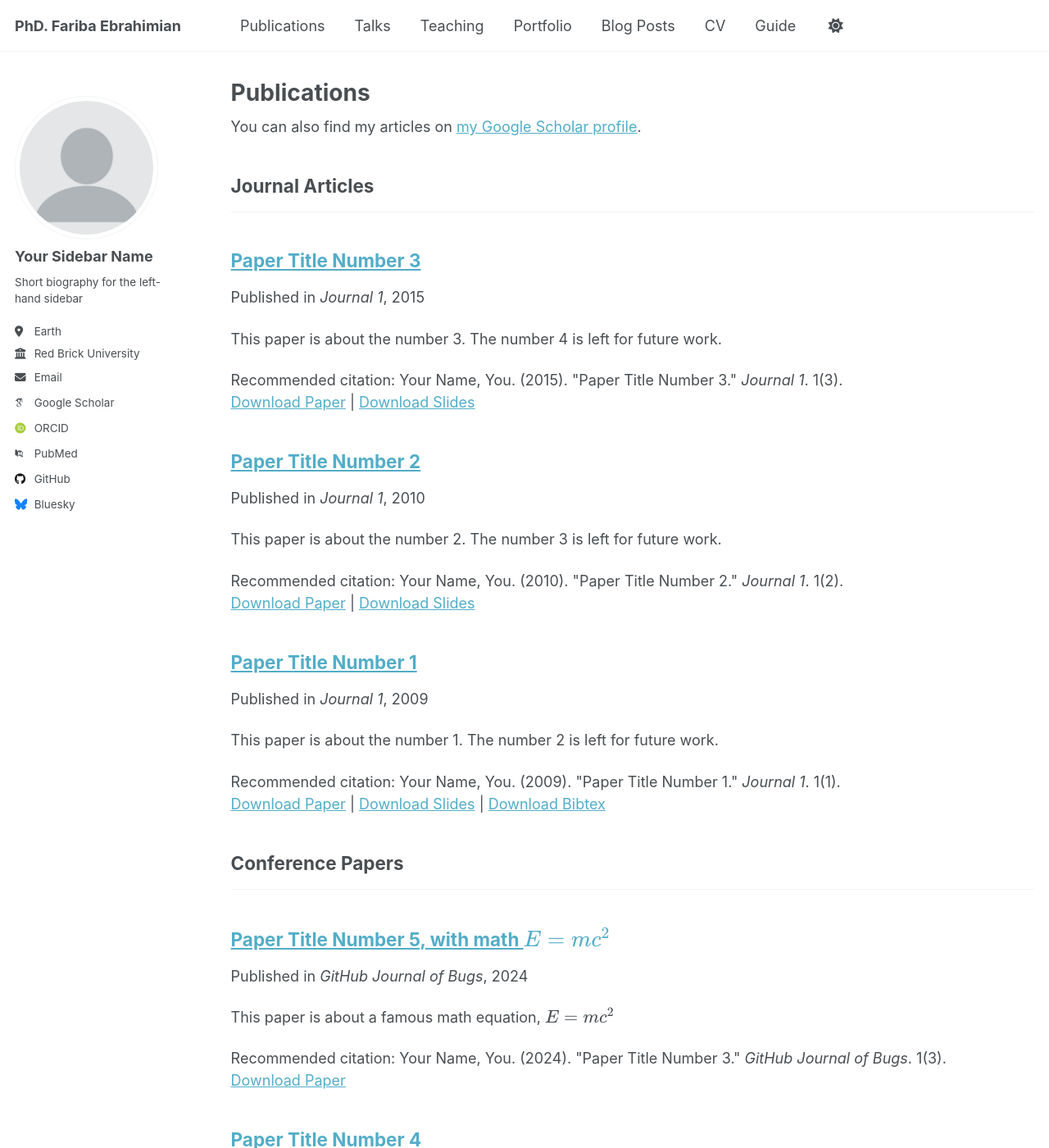
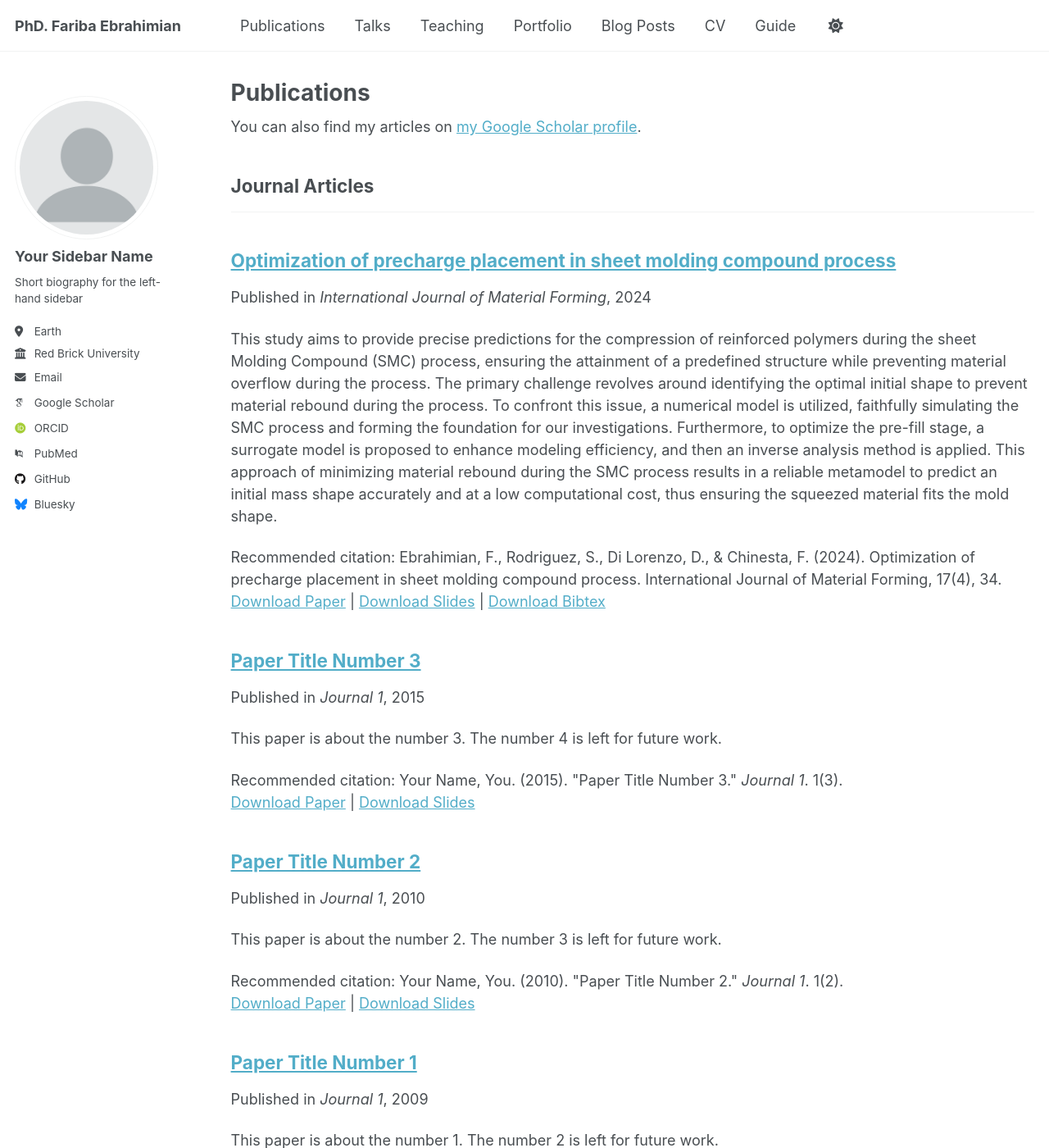
Before and after one commit to Fari1997/fari1997.github.io, a Jekyll site: the page built from _pages/publications.html, in a window 1280 px wide and 1400 px high. Shown: the whole window at 82% size. Built offline with Jekyll 4.4.1, drawn with Linux system fonts in a browser that asks for light colours; some web fonts are replaced; a script that is not in the unit is left out; some of the changed text lies outside the part shown.

Commit message:
Update 2024-02-17-paper-title-number-4.md

```diff
--- a/_publications/2024-02-17-paper-title-number-4.md
+++ b/_publications/2024-02-17-paper-title-number-4.md
@@ -1,13 +1,15 @@
 ---
-title: "Paper Title Number 4"
+title: "Optimization of precharge placement in sheet molding compound process"
 collection: publications
-category: conferences
-permalink: /publication/2024-02-17-paper-title-number-4
-excerpt: 'This paper is about fixing template issue #693.'
-date: 2024-02-17
-venue: 'GitHub Journal of Bugs'
-paperurl: 'https://academicpages.github.io/files/paper3.pdf'
-citation: 'Your Name, You. (2024). &quot;Paper Title Number 3.&quot; <i>GitHub Journal of Bugs</i>. 1(3).'
+category: manuscripts
+permalink: /publication/2009-10-01-paper-title-number-1
+excerpt: 'This study aims to provide precise predictions for the compression of reinforced polymers during the sheet Molding Compound (SMC) process, ensuring the attainment of a predefined structure while preventing material overflow during the process. The primary challenge revolves around identifying the optimal initial shape to prevent material rebound during the process. To confront this issue, a numerical model is utilized, faithfully simulating the SMC process and forming the foundation for our investigations. Furthermore, to optimize the pre-fill stage, a surrogate model is proposed to enhance modeling efficiency, and then an inverse analysis method is applied. This approach of minimizing material rebound during the SMC process results in a reliable metamodel to predict an initial mass shape accurately and at a low computational cost, thus ensuring the squeezed material fits the mold shape.'
+date: 2024-07-01
+venue: 'International Journal of Material Forming'
+slidesurl: 'https://academicpages.github.io/files/slides1.pdf'
+paperurl: 'https://academicpages.github.io/files/paper1.pdf'
+bibtexurl: 'https://academicpages.github.io/files/bibtex1.bib'
+citation: 'Ebrahimian, F., Rodriguez, S., Di Lorenzo, D., & Chinesta, F. (2024). Optimization of precharge placement in sheet molding compound process. International Journal of Material Forming, 17(4), 34.'
 ---
 
 The contents above will be part of a list of publications, if the user clicks the link for the publication than the contents of section will be rendered as a full page, allowing you to provide more information about the paper for the reader. When publications are displayed as a single page, the contents of the above "citation" field will automatically be included below this section in a smaller font.
```
